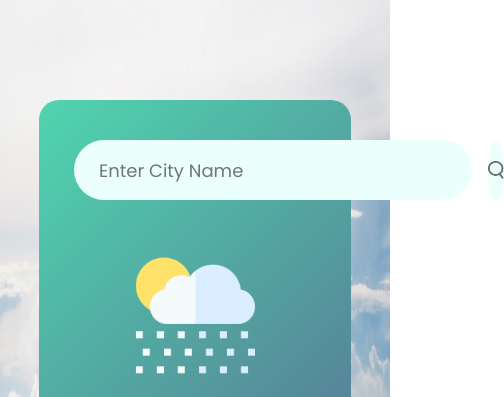
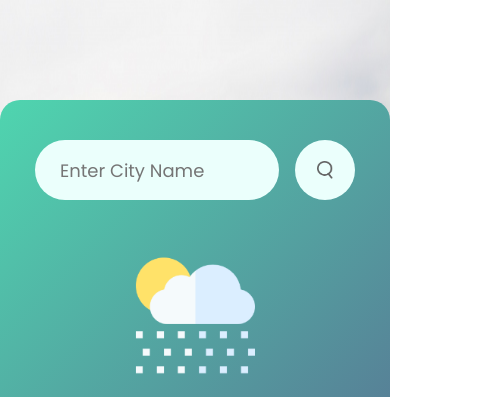
Before and after one commit to Tejas35774/weather_report, a plain HTML site: page index.html in a window 390 px wide. Shown: the top 397 px of the page, 504 px wide, since content can reach past the window. Drawn offline with Linux system fonts and the light colour scheme.

Commit message:
Update Temp-style.css

```diff
--- a/Temp-style.css
+++ b/Temp-style.css
@@ -13,8 +13,7 @@ body{
 
 }
 .card{
-    width: 90%;
-    max-width: 40%;
+    max-width: 500px;
     background: linear-gradient(135deg, #4fd5af, #5b548a);
     color: #fff;
     margin: 100px auto 0;
@@ -41,6 +40,7 @@ body{
     flex: 1;
     margin-right: 16px;
     font-size: 18px;
+    width:85%;
 }
 .search button{
     border: 0;
@@ -96,15 +96,3 @@ body{
     margin-top: 10px;
     display: none;
 }
-@media only screen and (max-width:600px){
-    .card{
-        width: 100%;
-        max-width: 80%;
-        background: linear-gradient(135deg, #4fd5af, #5b548a);
-        color: #fff;
-        margin: 100px auto 0;
-        border-radius: 20px;
-        padding: 40px 35px;
-        text-align: center;
-    }
-}
```
